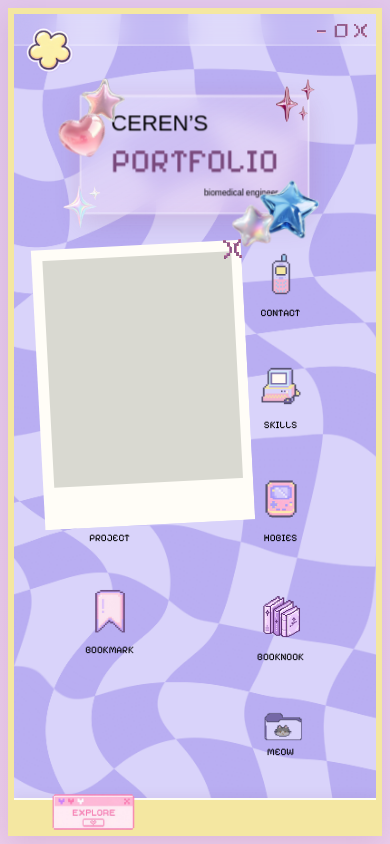
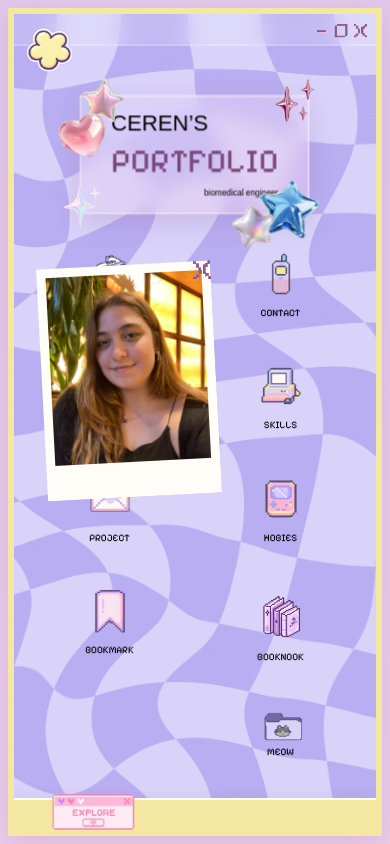
Before and after one commit to cerencetinyurek/ceren-portfolio, a Next.js app: page / in a window 390 px wide. Both pictures are taken after a click on the button 109 px from the left and 281 px from the top of the page. Built offline with nearby package versions, Linux system fonts and the light colour scheme.

Commit message:
Add polaroid content and resize responsive popups

```diff
--- a/app/globals.css
+++ b/app/globals.css
@@ -179,8 +179,10 @@ body {
 .polaroid-face { position: absolute; inset: 0; display: block; padding: 5% 5% 20%; background: #fffdf7; backface-visibility: hidden; -webkit-backface-visibility: hidden; }
 .polaroid-front { transform: rotateY(0deg); }
 .polaroid-back { transform: rotateY(180deg); }
-.polaroid-photo { display: block; width: 100%; height: 100%; background: #d9d9d1; }
-.polaroid-handwriting { display: block; width: 100%; height: 100%; }
+.polaroid-photo { display: block; width: 100%; height: 100%; object-fit: cover; object-position: center 40%; background: #d9d9d1; }
+.polaroid-handwriting { display: block; width: 100%; height: 100%; object-fit: contain; transform: scale(1.08); }
+.about-drag-handle { position: absolute; z-index: 1; left: 5%; right: 5%; bottom: 4%; height: 12%; cursor: grab; touch-action: none; user-select: none; }
+.about-drag-handle:active { cursor: grabbing; }
 .about-close { position: absolute; z-index: 2; right: -12px; top: -12px; width: 40px; height: 40px; display: grid; place-items: center; padding: 0; border: 0; background: transparent; color: #79497c; cursor: pointer; }
 .about-close img { display: block; width: 22px; height: 22px; object-fit: contain; image-rendering: pixelated; }
 
@@ -252,10 +254,15 @@ body {
   .polaroid-turn { transition: none; }
   .flower-cursor { display: none; }
 }
+@media (min-width: 769px) and (max-width: 1024px) {
+  .desktop-window-popup { width: min(240px,56vw); max-width: 240px; }
+  .desktop-window-explore { width: min(220px,52vw); max-width: 220px; }
+  .desktop-window-about { width: min(210px,50vw,calc((100dvh - 24px) * .79)); padding: 9px; }
+}
 @media (max-width: 768px) {
-  .desktop-window-popup { width: min(82vw,300px); max-width: 300px; }
-  .desktop-window-explore { width: min(78vw,270px); max-width: 270px; }
-  .desktop-window-about { width: min(72vw,230px,calc((100dvh - 24px) * .79)); padding: 10px; }
+  .desktop-window-popup { width: min(68vw,220px); max-width: 220px; }
+  .desktop-window-explore { width: min(62vw,200px); max-width: 200px; }
+  .desktop-window-about { width: min(60vw,190px,calc((100dvh - 24px) * .79)); padding: 8px; }
   .popup-close,
   .explore-close { min-width: 42px; min-height: 42px; }
   .flower-cursor { display: none !important; }
--- a/components/AboutPolaroid.tsx
+++ b/components/AboutPolaroid.tsx
@@ -6,10 +6,11 @@ export default function AboutPolaroid({ onClose }: { onClose: () => void }) {
   return <section className="about-polaroid">
     <button type="button" className="polaroid-flip" aria-label={portfolioContent.accessibility.flipPolaroid} aria-pressed={flipped} onClick={() => setFlipped(value => !value)}>
       <span className="polaroid-turn" style={{ transform: flipped ? "rotateY(180deg)" : "rotateY(0deg)" }}>
-        <span className="polaroid-face polaroid-front" aria-hidden={flipped}><span className="polaroid-photo" data-asset-slot="front-photo" /></span>
-        <span className="polaroid-face polaroid-back" aria-hidden={!flipped}><span className="polaroid-handwriting" data-asset-slot="back-handwriting" /></span>
+        <span className="polaroid-face polaroid-front" aria-hidden={flipped}><img className="polaroid-photo" src="/images/about-front.jpeg" alt="" draggable={false} /></span>
+        <span className="polaroid-face polaroid-back" aria-hidden={!flipped}><img className="polaroid-handwriting" src="/images/about-back.png" alt="" draggable={false} /></span>
       </span>
     </button>
+    <span className="about-drag-handle" data-drag-handle aria-hidden="true" />
     <button type="button" className="about-close" aria-label={portfolioContent.accessibility.closeAbout} onClick={event => { event.stopPropagation(); onClose(); }}>
       <img src="/images/window-close.png" alt="" draggable={false} aria-hidden="true" />
     </button>
```
Also changed, not shown: public/images/about-back.png (added), public/images/about-front.jpeg (added).
